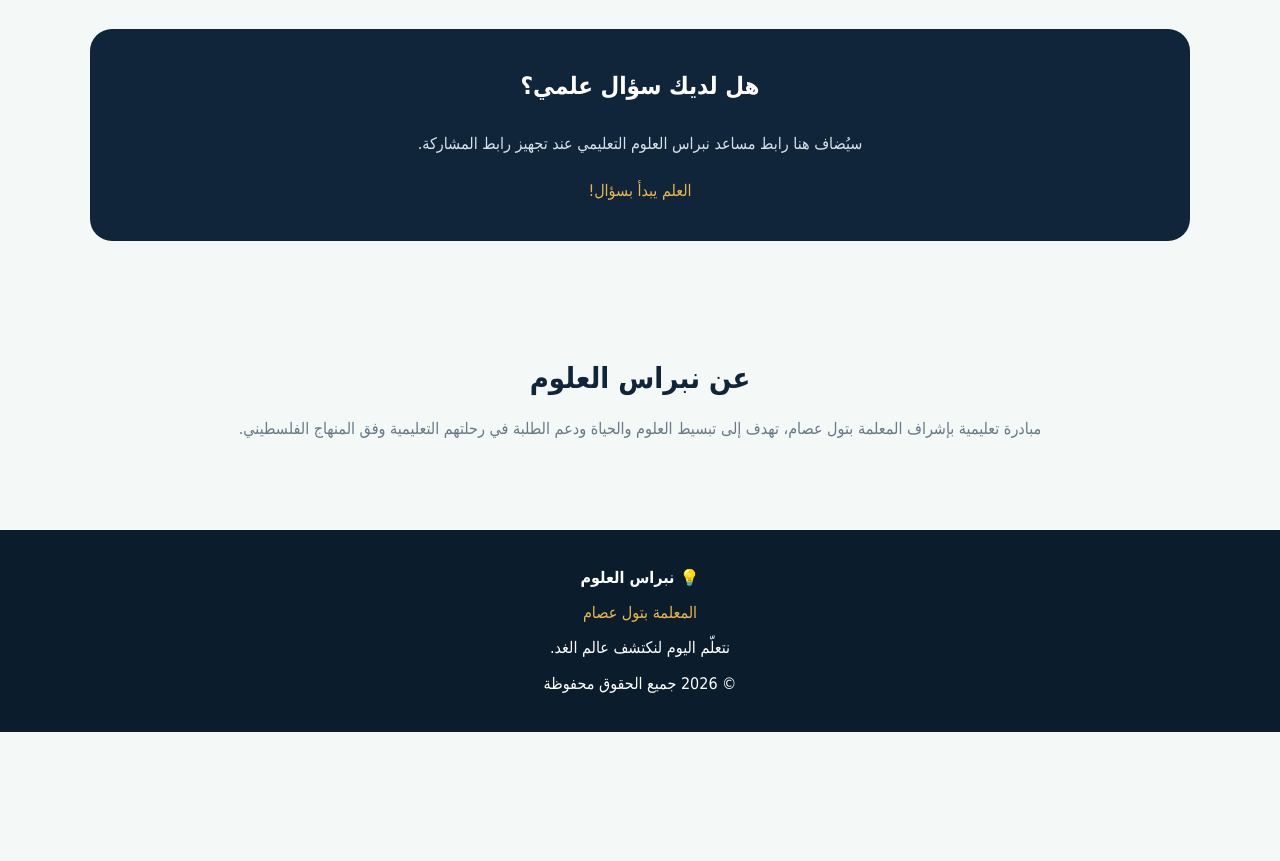
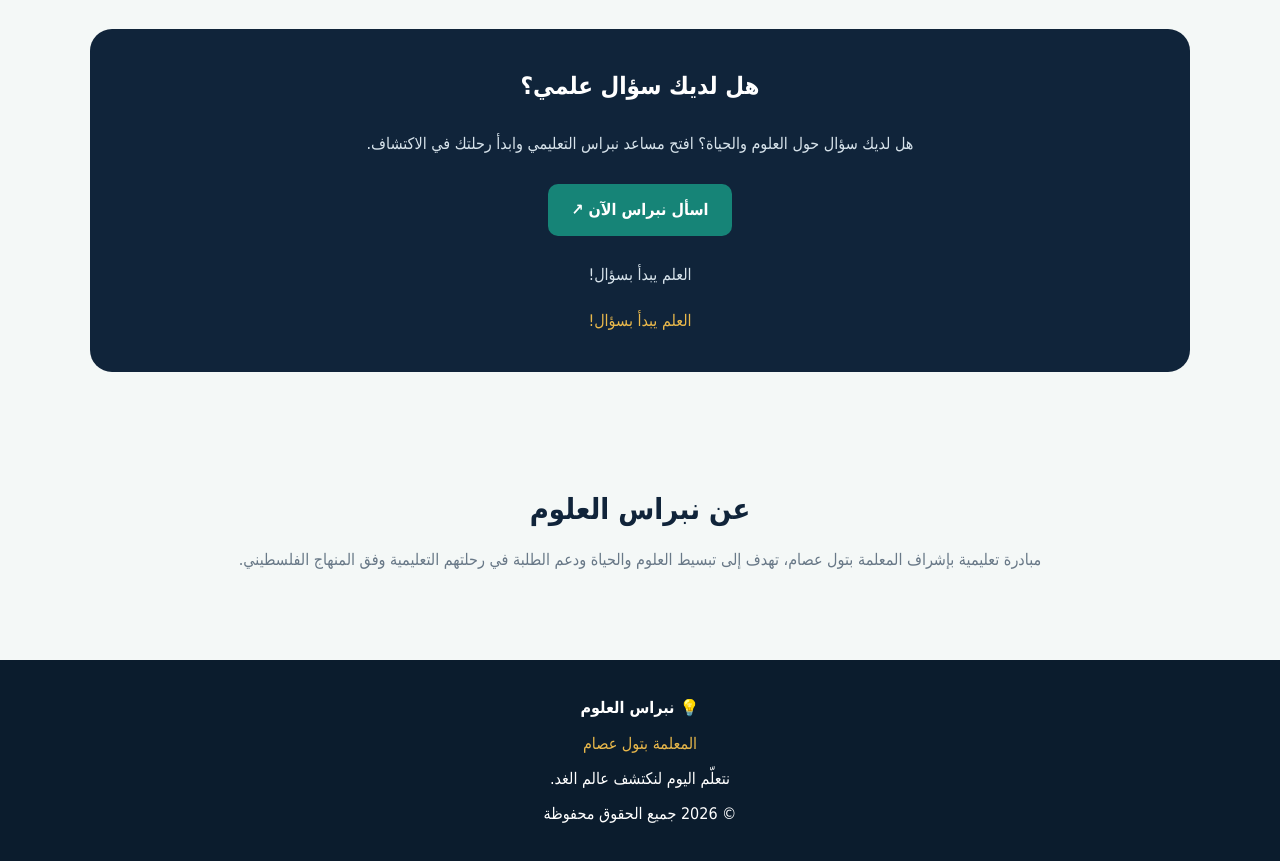
Before and after one commit to batool-sci/Nibras-science, a plain HTML site: page index.html in a window 1280 px wide. Shown: the part 2380-3241 px from the top of the page. Before the commit the page ends 3112 px from the top, so only its background shows below. Drawn offline with Linux system fonts and the light colour scheme.

Commit message:
Update index.html

```diff
--- a/index.html
+++ b/index.html
@@ -299,7 +299,11 @@ footer p { margin: 5px; }
     <div class="container">
       <div class="callout">
         <h2>هل لديك سؤال علمي؟</h2>
-        <p>سيُضاف هنا رابط مساعد نبراس العلوم التعليمي عند تجهيز رابط المشاركة.</p>
+        <p>
+<p>هل لديك سؤال حول العلوم والحياة؟ افتح مساعد نبراس التعليمي وابدأ رحلتك في الاكتشاف.</p>
+<a class="button" href="https://gemini.google.com/gem/1Fbq95XY2FA5H3JdDsnmWqwN279ZZmVLr?usp=sharing" target="_blank" rel="noopener noreferrer">اسأل نبراس الآن ↗</a>
+<p class="gold">العلم يبدأ بسؤال!</p>
+
         <span class="gold">العلم يبدأ بسؤال!</span>
       </div>
     </div>
```
